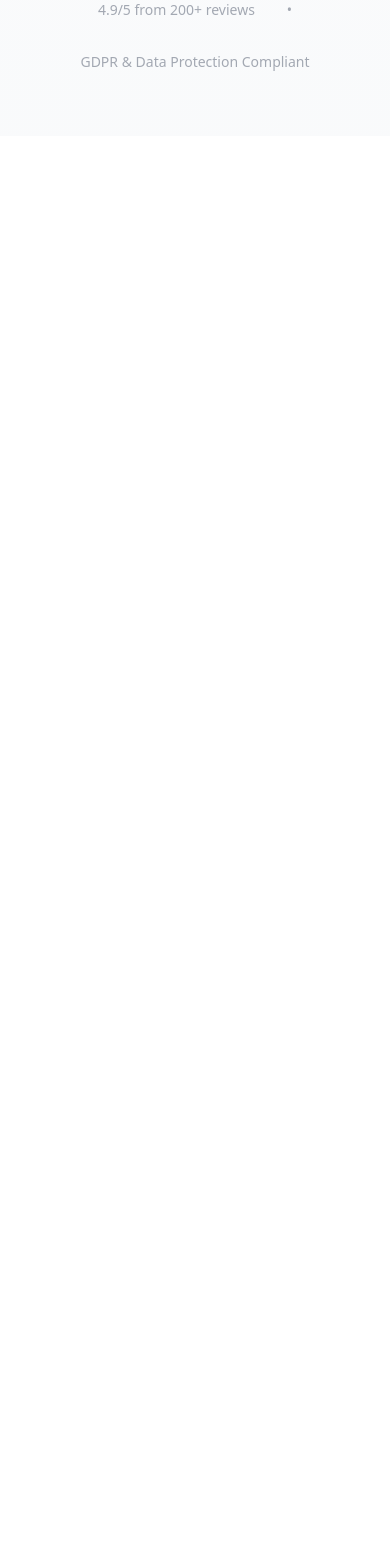
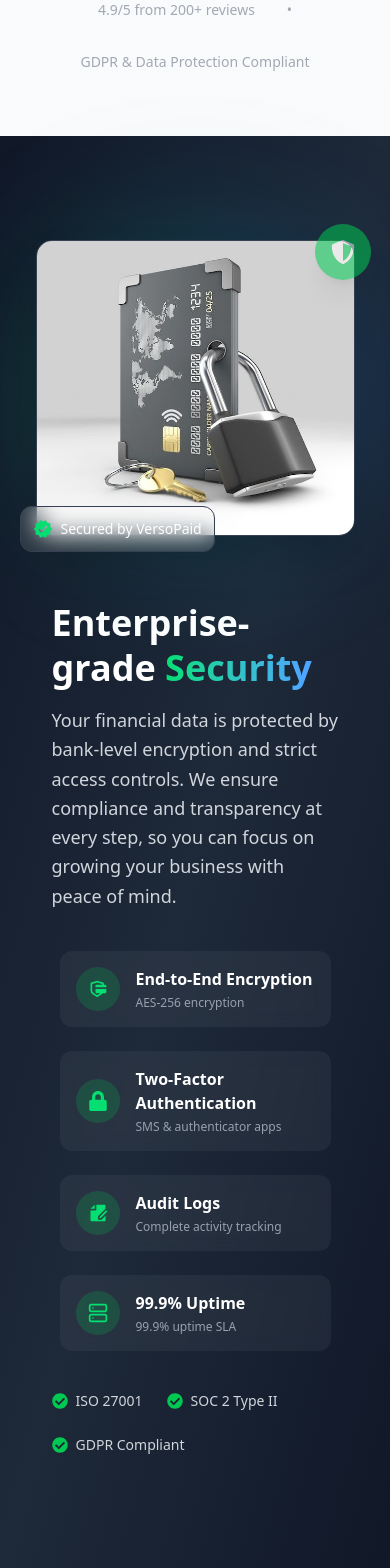
Before and after one commit to MuthonduG/versopay, a React (Vite) app: page / in a window 390 px wide. Shown: the part 5980-7548 px from the top of the page. Before the commit the page ends 6116 px from the top, so only its background shows below. Built offline with nearby package versions, Linux system fonts and the light colour scheme.

Commit message:
updates: added entreprise security section

```diff
--- a/src/index.css
+++ b/src/index.css
@@ -71,3 +71,11 @@
         border-radius: 60% 40% 50% 30% / 30% 50% 40% 60%;
     }
 }
+
+@keyframes float {
+    0%, 100% { transform: translateY(0) translateX(0); }
+    50% { transform: translateY(-10px) translateX(5px); }
+}
+.animate-float {
+    animation: float 6s ease-in-out infinite;
+}
--- a/src/pages/home/HomePage.tsx
+++ b/src/pages/home/HomePage.tsx
@@ -2,6 +2,7 @@
 import NavbarComponent from '../../components/layout/navigation/navbar/NavbarComponent'
 import FeaturesPage from './features/features'
 import HeaderComponent from './header/HeaderComponent'
+import SecurityTransactionsComponent from './security/SecurityTransactionsComponent'
 import TargetOrganisation from './target_org/TargetOrganisation'
 import WhyUsComponent from './whyus/WhyUsComponent'
 
@@ -15,6 +16,7 @@ const HomePage = () => {
       <FeaturesPage/>
       <WhyUsComponent/>
       <TargetOrganisation/>
+      <SecurityTransactionsComponent/>
 
     </section>
   )
--- /dev/null
+++ b/src/pages/home/security/SecurityTransactionsComponent.tsx
@@ -0,0 +1,134 @@
+import { type ReactElement } from "react"
+import { RiSecurePaymentFill } from "react-icons/ri";
+import { FaLock, FaShieldAlt, FaCheckCircle } from "react-icons/fa";
+import { RiFileEditFill } from "react-icons/ri";
+import { FiServer } from "react-icons/fi";
+import { MdSecurity, MdVerified } from "react-icons/md";
+import security_image from "../../../assets/secure.png"
+
+interface securityProps {
+    title: string;
+    icon?: ReactElement
+}
+
+const securityPropsList: securityProps[] = [
+    { title: "End-to-End Encryption", icon: <RiSecurePaymentFill className="text-green-400 text-xl" /> },
+    { title: "Two-Factor Authentication", icon: <FaLock className="text-green-400 text-xl" /> },
+    { title: "Audit Logs", icon: <RiFileEditFill className="text-green-400 text-xl" /> },
+    { title: "99.9% Uptime", icon: <FiServer className="text-green-400 text-xl" /> },
+]
+
+const SecurityTransactionsComponent = () => {
+  return (
+    <section className="flex justify-center items-center w-full bg-linear-to-br from-gray-900 via-gray-800 to-gray-900 py-16">
+        <div className="flex flex-col-reverse md:flex-row justify-center items-center py-10 p-4 w-[90%] lg:w-[70%] gap-12">
+
+            <div className="flex-1 flex-col justify-start items-start gap-6 p-4">
+
+                <span className="text-white text-4xl lg:text-5xl font-bold leading-tight">
+                    Enterprise-grade{' '}
+                    <span className="text-transparent bg-clip-text bg-linear-to-r from-green-400 to-blue-400">
+                        Security
+                    </span>
+                </span>
+
+                <p className="text-gray-300 mt-4 leading-relaxed text-lg">
+                    Your financial data is protected by bank-level encryption and strict access controls.
+                    We ensure compliance and transparency at every step, so you can focus on growing
+                    your business with peace of mind.
+                </p>
+
+                <div className="grid grid-cols-1 md:grid-cols-2 justify-center items-center p-2 gap-6 mt-8">
+                    {
+                        securityPropsList.map((element, index) => (
+                            <div
+                                key={element.title}
+                                className="flex items-center gap-4 bg-white/5 backdrop-blur-sm rounded-xl p-4 hover:bg-white/10 transition-all duration-300 hover:scale-105 group"
+                            >
+                                <div className="bg-green-500/20 p-3 rounded-full group-hover:bg-green-500/30 transition-colors">
+                                    {element.icon}
+                                </div>
+                                <div>
+                                    <p className="text-white font-semibold">
+                                        {element.title}
+                                    </p>
+                                    <p className="text-gray-400 text-xs mt-1">
+                                        {index === 0 && "AES-256 encryption" }
+                                        {index === 1 && "SMS & authenticator apps" }
+                                        {index === 2 && "Complete activity tracking" }
+                                        {index === 3 && "99.9% uptime SLA" }
+                                    </p>
+                                </div>
+                            </div>
+                        ))
+                    }
+                </div>
+
+                <div className="flex flex-wrap items-center gap-6 mt-8">
+                    <div className="flex items-center gap-2">
+                        <FaCheckCircle className="text-green-500" />
+                        <span className="text-gray-300 text-sm">ISO 27001</span>
+                    </div>
+                    <div className="flex items-center gap-2">
+                        <FaCheckCircle className="text-green-500" />
+                        <span className="text-gray-300 text-sm">SOC 2 Type II</span>
+                    </div>
+                    <div className="flex items-center gap-2">
+                        <FaCheckCircle className="text-green-500" />
+                        <span className="text-gray-300 text-sm">GDPR Compliant</span>
+                    </div>
+                </div>
+            </div>
+
+            <div className="flex-1 flex justify-center items-center relative">
+                <div className="relative w-full max-w-md">
+                    <div className="absolute -inset-4 bg-linear-to-r from-green-500/20 to-blue-500/20 rounded-full blur-3xl"></div>
+
+                    <div className="relative z-10">
+                        <div className="absolute -top-4 -right-4 bg-green-500 rounded-full p-4 shadow-xl animate-pulse">
+                            <FaShieldAlt className="text-white text-2xl" />
+                        </div>
+
+                        <img
+                            src={security_image}
+                            alt="Security Dashboard"
+                            className="w-full h-auto rounded-2xl shadow-2xl border border-gray-700"
+                        />
+
+                        <div className="absolute -bottom-4 -left-4 bg-white/10 backdrop-blur-md rounded-xl p-3 flex items-center gap-2 border border-gray-700">
+                            <MdVerified className="text-green-400 text-xl" />
+                            <span className="text-white text-sm font-medium">Secured by VersoPaid</span>
+                        </div>
+                    </div>
+                </div>
+
+                <div className="absolute -left-12 top-1/2 transform -translate-y-1/2 hidden lg:block">
+                    <div className="bg-white/10 backdrop-blur-md rounded-xl p-4 border border-gray-700 animate-float">
+                        <div className="flex items-center gap-3">
+                            <div className="bg-green-500/20 p-2 rounded-lg">
+                                <MdSecurity className="text-green-400 text-xl" />
+                            </div>
+                            <div>
+                                <p className="text-white text-sm font-semibold">0 Security Breaches</p>
+                                <p className="text-gray-400 text-xs">Since 2020</p>
+                            </div>
+                        </div>
+                    </div>
+                </div>
+
+                <div className="absolute -right-12 bottom-1/4 hidden lg:block">
+                    <div className="bg-white/10 backdrop-blur-md rounded-xl p-3 border border-gray-700">
+                        <div className="flex items-center gap-2">
+                            <FiServer className="text-blue-400" />
+                            <span className="text-white text-xs">Data  Protection</span>
+                        </div>
+                    </div>
+                </div>
+            </div>
+        </div>
+
+    </section>
+  )
+}
+
+export default SecurityTransactionsComponent
```
Also changed, not shown: src/assets/secure.png (added).
